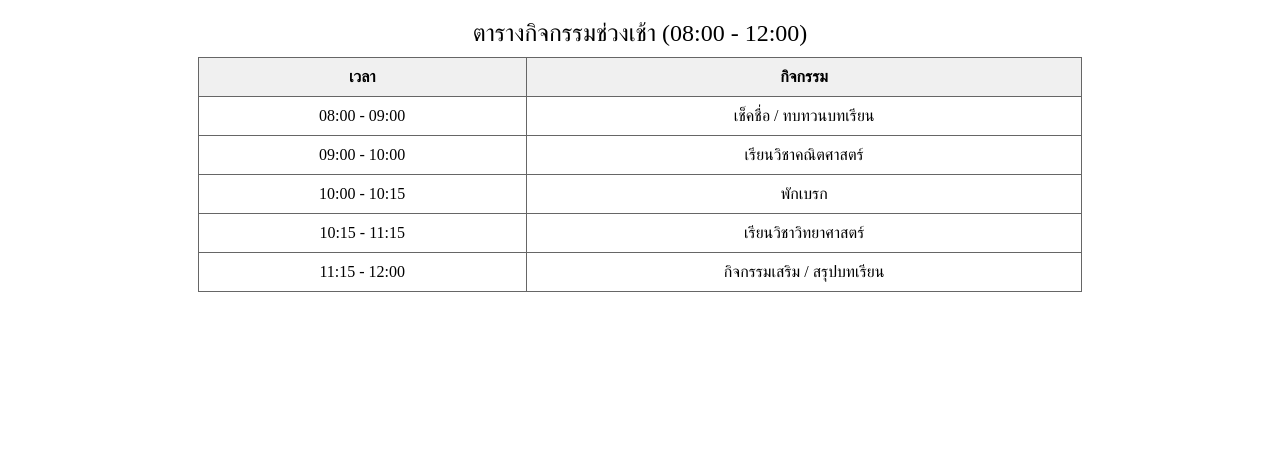
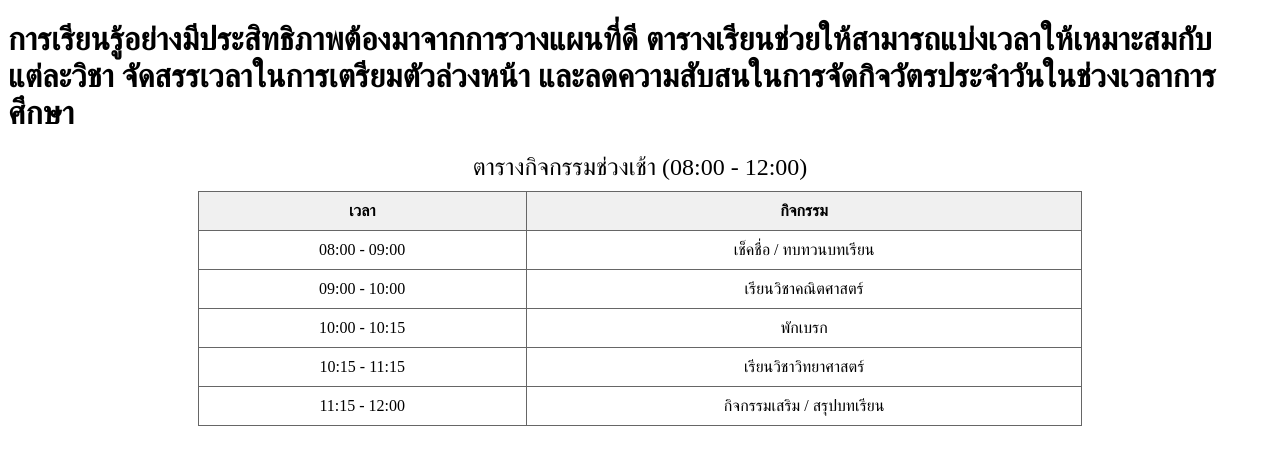
Before and after one commit to Mrkleenn/gitlab_Kleen, a plain HTML site: page index.html in a window 1280 px wide. Drawn offline with Linux system fonts and the light colour scheme.

Commit message:
เพิ่มเนื้อหาตารางเรียน

```diff
--- a/index.html
+++ b/index.html
@@ -24,6 +24,8 @@
   </style>
 </head>
 <body>
+
+  <h1>การเรียนรู้อย่างมีประสิทธิภาพต้องมาจากการวางแผนที่ดี ตารางเรียนช่วยให้สามารถแบ่งเวลาให้เหมาะสมกับแต่ละวิชา จัดสรรเวลาในการเตรียมตัวล่วงหน้า และลดความสับสนในการจัดกิจวัตรประจำวันในช่วงเวลาการศึกษา</h1>
 
   <table>
     <caption>ตารางกิจกรรมช่วงเช้า (08:00 - 12:00)</caption>
```
